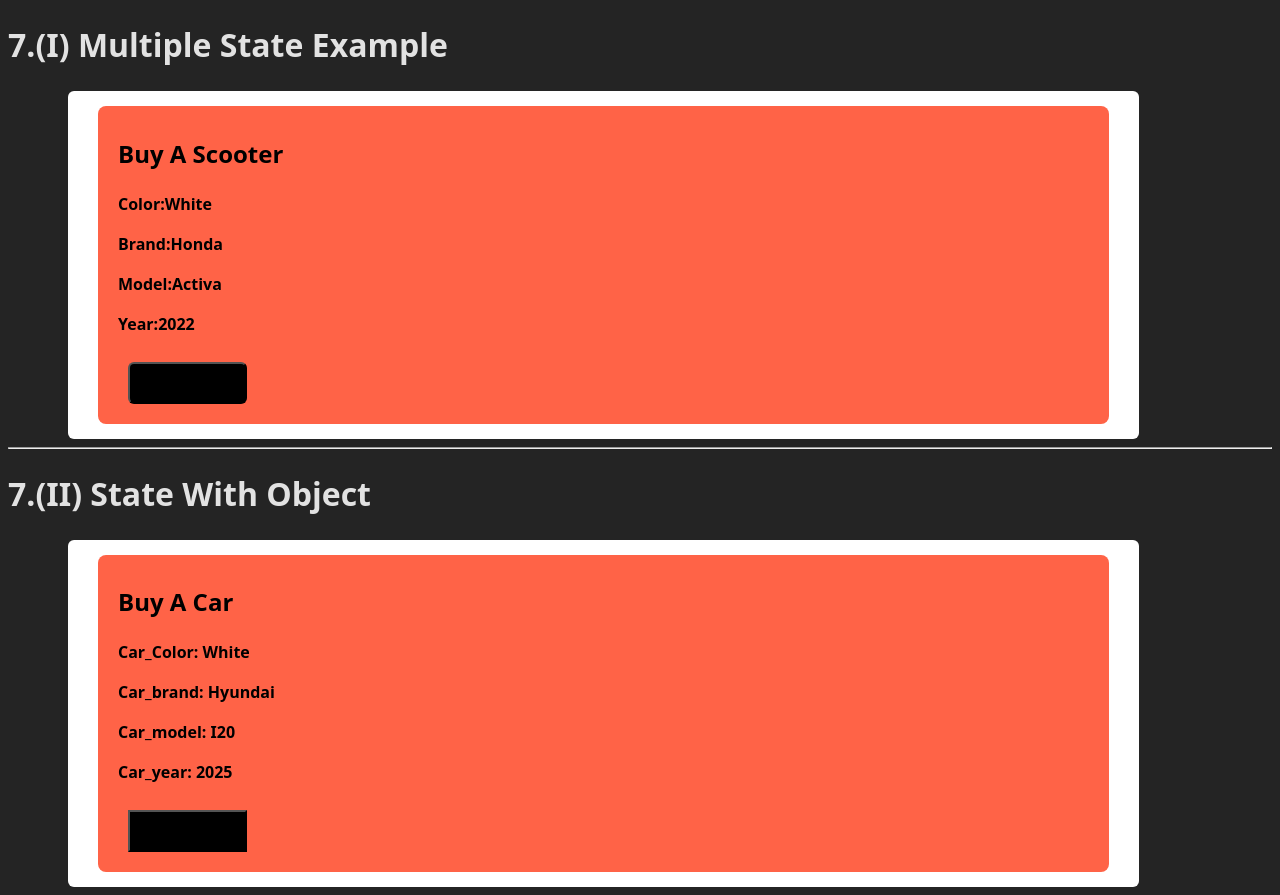
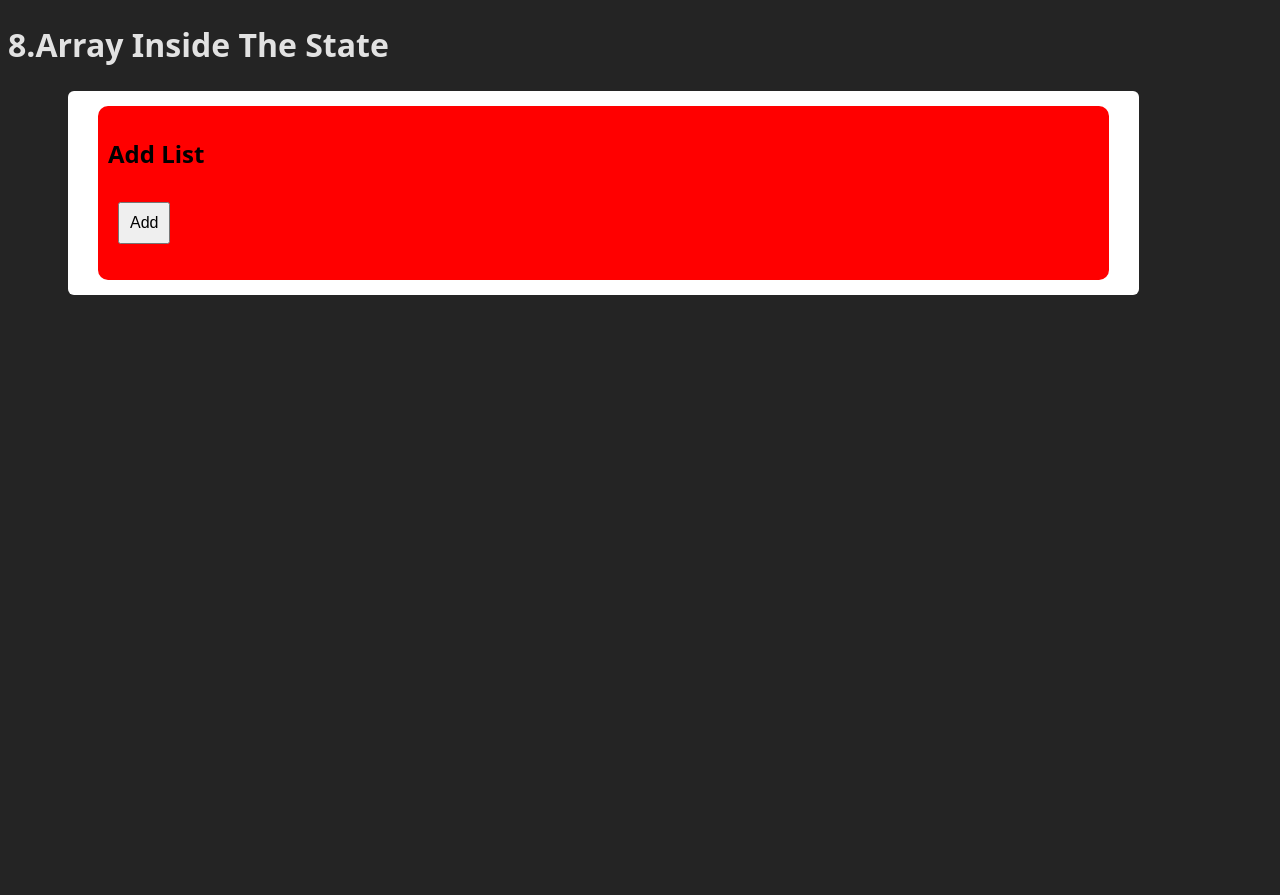
Before and after one commit to Hariiharan-Developer/React_Core-Concepts, a React (Vite) app: page / in a window 1280 px wide. After the commit the page ends 800 px from the top, so only its background shows below. Built offline with nearby package versions, Linux system fonts and the light colour scheme.

Commit message:
array inside the state

```diff
--- a/src/App.jsx
+++ b/src/App.jsx
@@ -6,6 +6,7 @@
 import Style from './components/5.style/Style'
 import State from './components/6.state/State'
 import MultipleState from './components/7.multipleState/MultipleState'
+import ArrayState from './components/8.arrayState/ArrayState'
 
 
 const App = () => {
@@ -17,7 +18,8 @@
     {/* <List/> */}
     {/* <Style/> */}
    {/* <State/> */}
-   <MultipleState/>
+   {/* <MultipleState/> */}
+   <ArrayState/>
     </div>
   )
 }
--- /dev/null
+++ b/src/components/8.arrayState/ArrayState.jsx
@@ -0,0 +1,38 @@
+import React, { useState } from 'react'
+
+const ArrayState = () => {
+
+    const [list,setList] = useState([])
+    const [count,setCount] = useState(1)
+    const add =()=>{
+        let name = `item ${count}`
+        setList((prev)=>{
+            return[...prev,name]
+        })
+
+        setCount((prev)=>{
+            return prev+1
+        })
+
+    }
+  return (
+    <div>
+      <h1>8.Array inside the state</h1>
+      <div className="container">
+        <div className="content">
+            <div className="color" style={{backgroundColor:'red', padding:'10px 10px',borderRadius:'10px',color:'black'}}>
+            <h2>add list </h2>
+            <button onClick={add}>Add</button>
+            <ul>
+               {
+                list.map((value,index)=><li key={index}>{value}</li>)
+               }
+            </ul>
+            </div>
+        </div>
+      </div>
+    </div>
+  )
+}
+
+export default ArrayState
```
